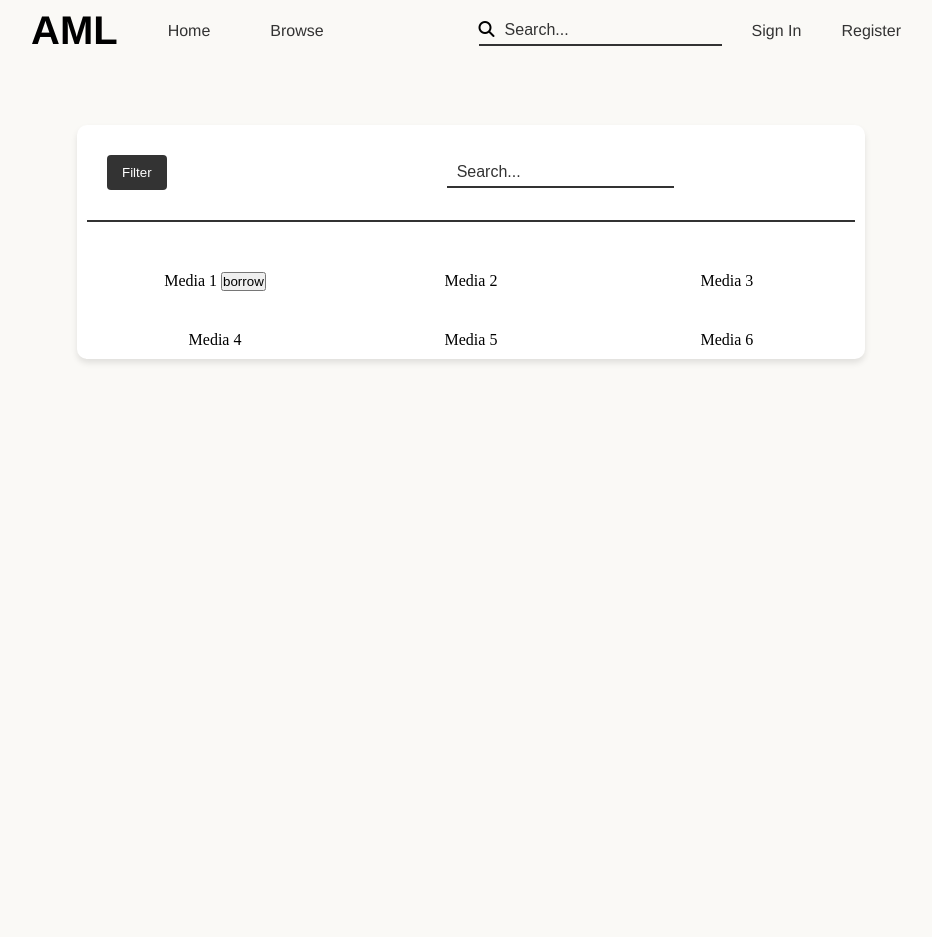
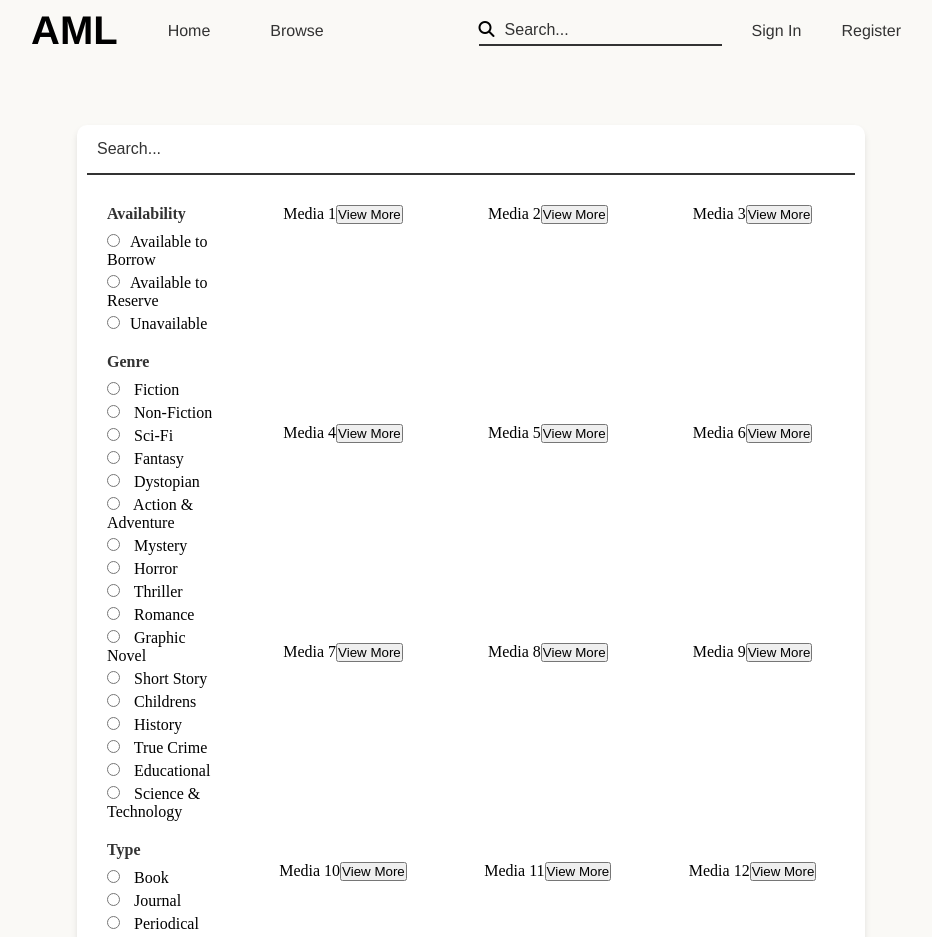
Before and after one commit to DugganDuggan/SAAD-AML, an Angular app: page /browse in a window 1280 px wide. Shown: the top 937 px of the page, without its empty margins (169-1101 px from the left). Before the commit the page ends 800 px from the top, so only its background shows below. Built offline with nearby package versions, Linux system fonts and the light colour scheme.

Commit message:
Browse Media Page

```diff
--- a/src/app/browse/browse.component.css
+++ b/src/app/browse/browse.component.css
@@ -14,62 +14,38 @@
     margin: 10px 0;
   }
 
+  .container {
+    display: flex;
+}
 
-  .column {
-    float: left;
-    width: 33.33%;
+/* Filter section styling */
+.filter {
+    flex: 1; /* Takes up 15% width as specified before */
+    width: 15%;
+}
+
+/* Results section styling */
+.results {
+    flex: 4; /* Takes up the remaining space */
+    padding-top: 20px;
+}
+
+/* Columns inside the results section */
+.column {
+    float: none; /* Remove float */
+    flex: 1; /* Equal width for columns */
     text-align: center;
-  }
+}
 
-  /* Clear floats after the columns */
-  .row:after {
-    content: "";
-    display: table;
-    clear: both;
-  }
+/* Row styling for consistent layout */
+.row {
+    display: flex;
+    justify-content: space-between;
+    margin-bottom: 200px; /* Add space between rows */
+}
 
   .media-search{
     padding: 20px;
-  }
-
-  .row{
-    padding-top: 40px;
-  }
-
-  .dropdown {
-    position: relative;
-    display: inline-block;
-    max-width: 300px;
-    margin-right: 35vh;
-  }
-
-  .dropdown-button {
-    display: inline-block;
-    padding: 10px 15px;
-    background-color: #333;
-    color: white;
-    border: none;
-    border-radius: 4px;
-    cursor: pointer;
-    text-align: center;
-  }
-
-  .dropdown-content {
-    display: none;
-    position: absolute;
-    background-color: #f9f9f9;
-    border: 1px solid #ccc;
-    box-shadow: 0px 4px 6px rgba(0, 0, 0, 0.1);
-    padding: 15px;
-    z-index: 1;
-    border-radius: 4px;
-    max-height: 400px;
-    overflow-y: auto;
-    width: 200px;
-  }
-
-  .dropdown:hover .dropdown-content {
-    display: block;
   }
 
   .filter-section {
@@ -88,11 +64,17 @@
     cursor: pointer;
   }
 
-  .filter-options input[type="radio"] {
+  input[type="radio"] {
     margin-right: 10px;
   }
 
-
+  input[type="date"] {
+    margin-right: 10px;
+    margin-bottom: 10px;
+    margin-top: 5px;
+    display: block;
+    cursor: pointer;
+  }
 
 
   ::placeholder {
@@ -108,7 +90,4 @@
     border: none;
     font-size: 16px;
     background-color: transparent;
-    border-bottom: solid;
-    border-width: 2px;
-    border-color: #333;
 }
--- a/src/app/browse/browse.component.html
+++ b/src/app/browse/browse.component.html
@@ -1,16 +1,18 @@
 <div class="centered">
+    <input type="text" class="search-bar" placeholder="Search...">
 
+    <div class="separator"></div>
+    <div class="container">
+        <!-- Filter Section -->
+        <div class="filter">
             <div class="media-search">
-        <div class="dropdown">
-            <button class="dropdown-button">Filter</button>
-            <div class="dropdown-content">
                 <!-- Availability Section -->
                 <div class="filter-section">
                     <h4>Availability</h4>
                     <div class="filter-options">
-                <label><input type="radio" name="availability" value="Available">Available to borrow</label>
-                <label><input type="radio" name="availability" value="Checked Out">Available to reserve</label>
-                <label><input type="radio" name="availability" value="Checked Out">Unavaliable</label>
+                        <label><input type="radio" name="availability" value="Available">Available to Borrow</label>
+                        <label><input type="radio" name="availability" value="Checked Out">Available to Reserve</label>
+                        <label><input type="radio" name="availability" value="Checked Out">Unavailable</label>
                     </div>
                 </div>
 
@@ -18,10 +20,15 @@
                 <div class="filter-section">
                     <h4>Genre</h4>
                     <div class="filter-options">
-                <label><input type="radio" name="genre" value="Fiction">Fiction</label>
-                <label><input type="radio" name="genre" value="Non-Fiction">Non-Fiction</label>
-                <label><input type="radio" name="genre" value="Sci-Fi">Sci-Fi</label>
-                <label><input type="radio" name="genre" value="Fantasy">Fantasy</label>
+                        <label *ngFor="let genre of genres()">
+                            <input
+                              type="radio"
+                              name="genre"
+                              [value]="genre"
+                              (change)="onFilterChange(genre)"
+                              [checked]="selectedOption() === genre">
+                            {{ genre }}
+                          </label>
                     </div>
                 </div>
 
@@ -29,36 +36,49 @@
                 <div class="filter-section">
                     <h4>Type</h4>
                     <div class="filter-options">
-                <label><input type="radio" name="type" value="Book">Book</label>
-                <label><input type="radio" name="type" value="Ebook">Ebook</label>
-                <label><input type="radio" name="type" value="Audiobook">Audiobook</label>
+                        <label *ngFor="let type of types()">
+                            <input
+                              type="radio"
+                              name="genre"
+                              [value]="type"
+                              (change)="onFilterChange(type)"
+                              [checked]="selectedOption() === type">
+                            {{ type }}
+                          </label>                    </div>
+                </div>
+                <div class="filter-section">
+                    <h4>Publication Date</h4>
+                    <label>From </label>
+                    <input type="date" id="start-date" name="start-date">
+                    <label>To </label>
+                    <input type="date" id="end-date" name="end-date">
+
+                </div>
+            </div>
+        </div>
+
+        <!-- Results Section -->
+        <div class="results">
+            <div class="row">
+                <div class="column">Media 1<button>View More</button></div>
+                <div class="column">Media 2<button>View More</button></div>
+                <div class="column">Media 3<button>View More</button></div>
+            </div>
+            <div class="row">
+                <div class="column">Media 4<button>View More</button></div>
+                <div class="column">Media 5<button>View More</button></div>
+                <div class="column">Media 6<button>View More</button></div>
+            </div>
+            <div class="row">
+                <div class="column">Media 7<button>View More</button></div>
+                <div class="column">Media 8<button>View More</button></div>
+                <div class="column">Media 9<button>View More</button></div>
+            </div>
+            <div class="row">
+                <div class="column">Media 10<button>View More</button></div>
+                <div class="column">Media 11<button>View More</button></div>
+                <div class="column">Media 12<button>View More</button></div>
             </div>
         </div>
     </div>
 </div>
-            <input type="text" class="search-bar" placeholder="Search...">
-    </div>
-
-    <div class="separator"></div>
-
-    <div class="results">
-        <div class="row">
-            <div class="column">Media 1
-                <button routerLink="/borrow" >borrow</button>
-            </div>
-            <div class="column">Media 2
-
-
-            </div>
-            <div class="column">Media 3
-
-
-            </div>
-          </div>
-    </div>
-    <div class="row">
-        <div class="column">Media 4</div>
-        <div class="column">Media 5</div>
-        <div class="column">Media 6</div>
-    </div>
-</div>
--- a/src/app/browse/browse.component.ts
+++ b/src/app/browse/browse.component.ts
@@ -1,13 +1,22 @@
-import { Component } from '@angular/core';
-import { RouterEvent, RouterLink } from '@angular/router';
+import { NgFor } from '@angular/common';
+import { Component, signal } from '@angular/core';
 
 @Component({
   selector: 'app-browse',
   standalone: true,
-  imports: [RouterLink],
+  imports: [NgFor],
   templateUrl: './browse.component.html',
   styleUrl: './browse.component.css'
 })
 export class BrowseComponent {
+  genres = signal(['Fiction', 'Non-Fiction', 'Sci-Fi', 'Fantasy', 'Dystopian', 'Action & Adventure', 'Mystery', 'Horror', 'Thriller ', 'Romance', 'Graphic Novel', 'Short Story', 'Childrens', 'History', 'True Crime', 'Educational', 'Science & Technology']);
+  types = signal(['Book', 'Journal', 'Periodical', 'CD', 'DVD', 'Game'])
+
+  selectedOption = signal<string | null>(null);
+
+  // Function to handle selection
+  onFilterChange(selected: string): void {
+    this.selectedOption.set(selected);
+  }
 
 }
```
Lines whose indentation alone changed are shown as unchanged.
